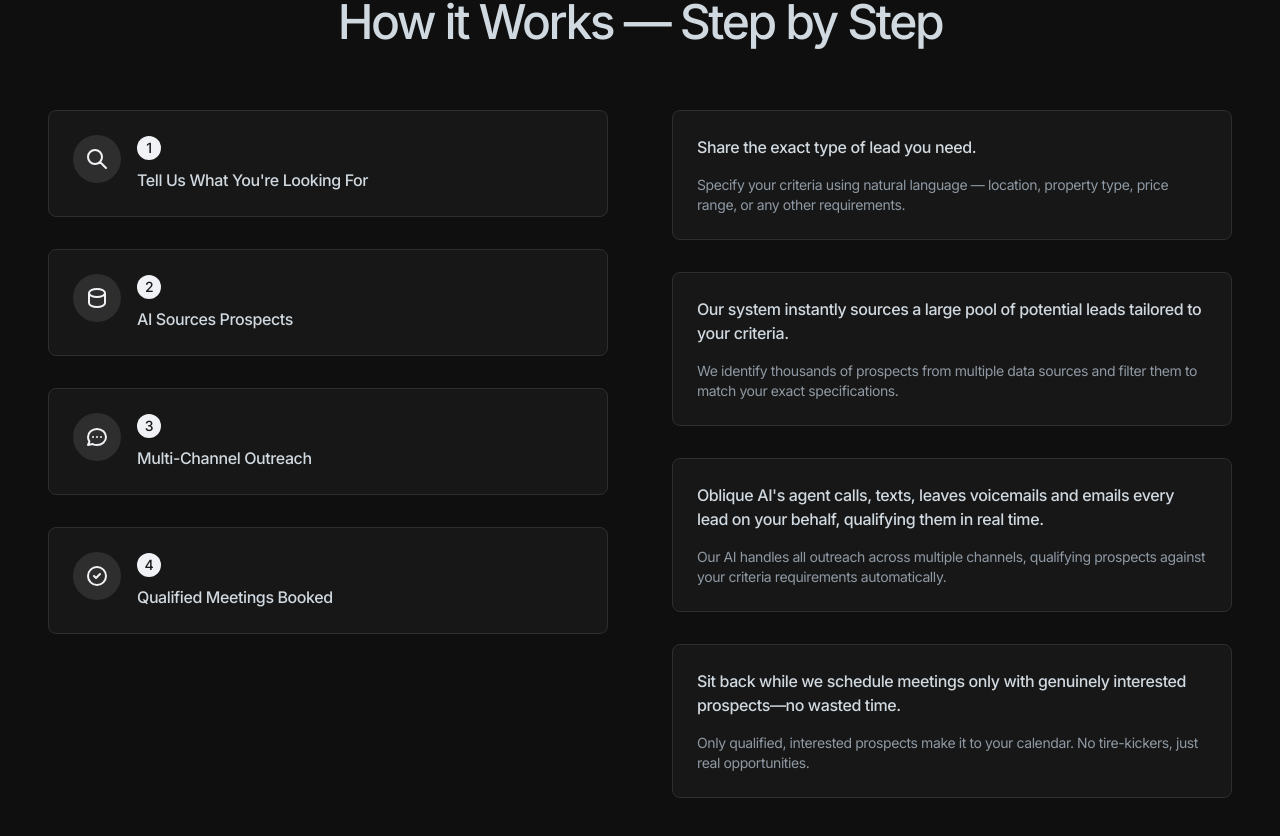
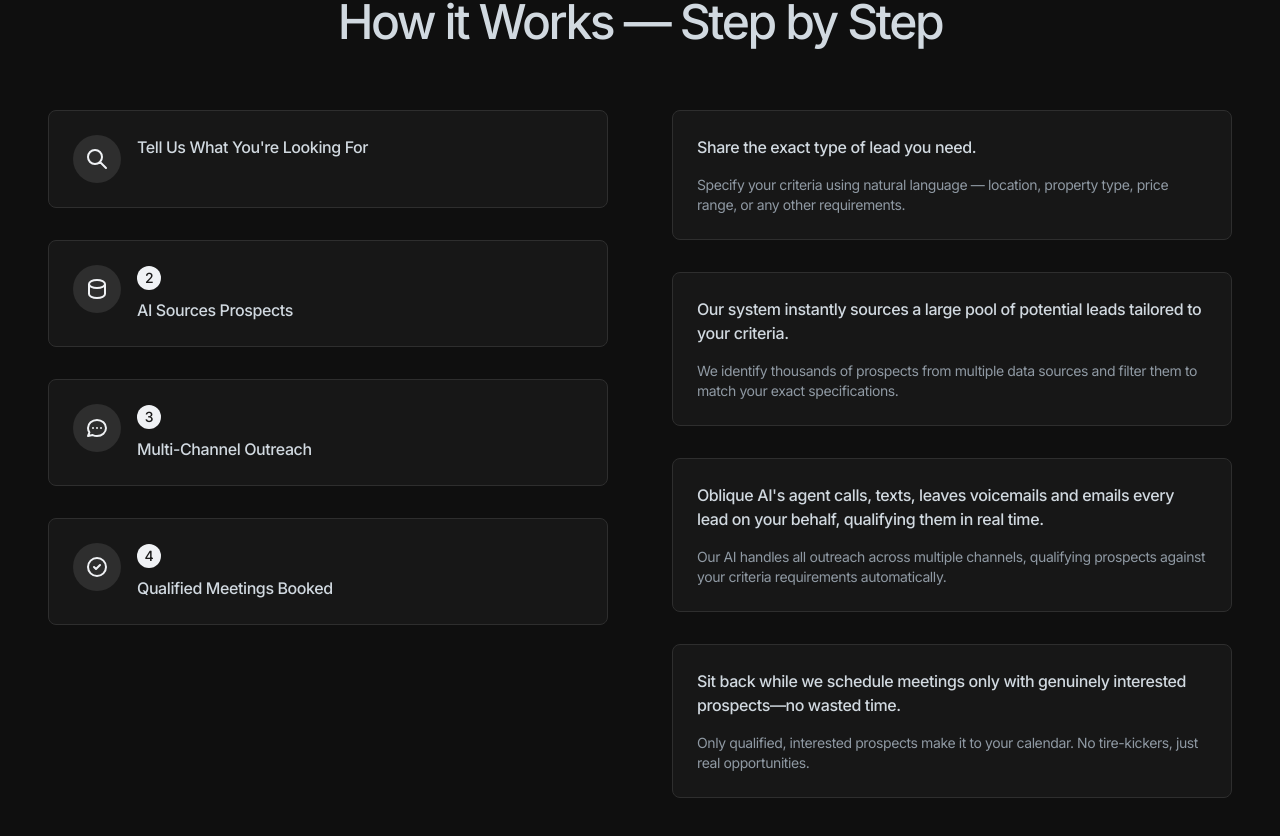
Before and after one commit to Cornelius14/theobliqueai, a React (Vite) app: page / in a window 1280 px wide. Shown: the part 1697-2533 px from the top of the page. Built offline with nearby package versions, Linux system fonts and the light colour scheme.

Commit message:
Visual edit in Lovable

```diff
--- a/src/components/HowItWorks.tsx
+++ b/src/components/HowItWorks.tsx
@@ -17,7 +17,7 @@ const HowItWorks = () => {
                 </svg>
               </div>
               <div>
-                <span className="inline-flex items-center justify-center w-6 h-6 bg-primary text-primary-foreground rounded-full text-sm font-medium mb-2">1</span>
+
                 <h3 className="font-medium text-foreground how-title">Tell Us What You're Looking For</h3>
               </div>
             </div>
```
